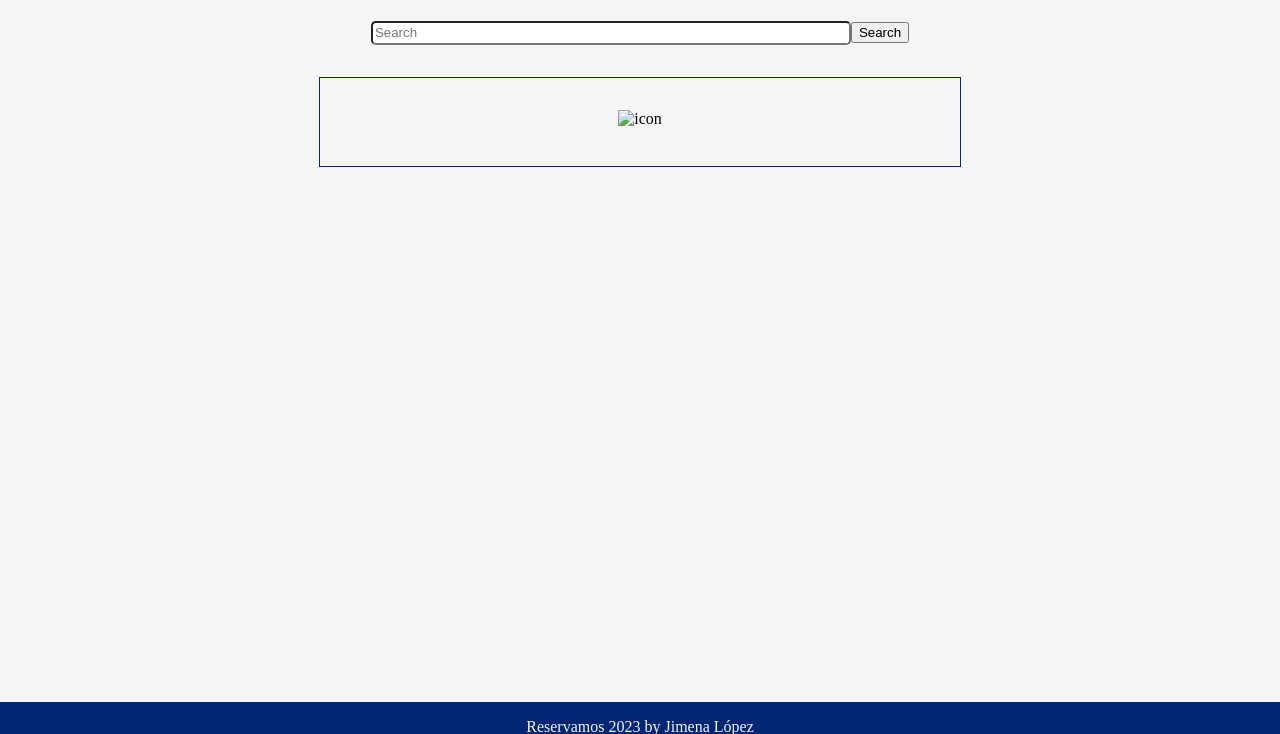
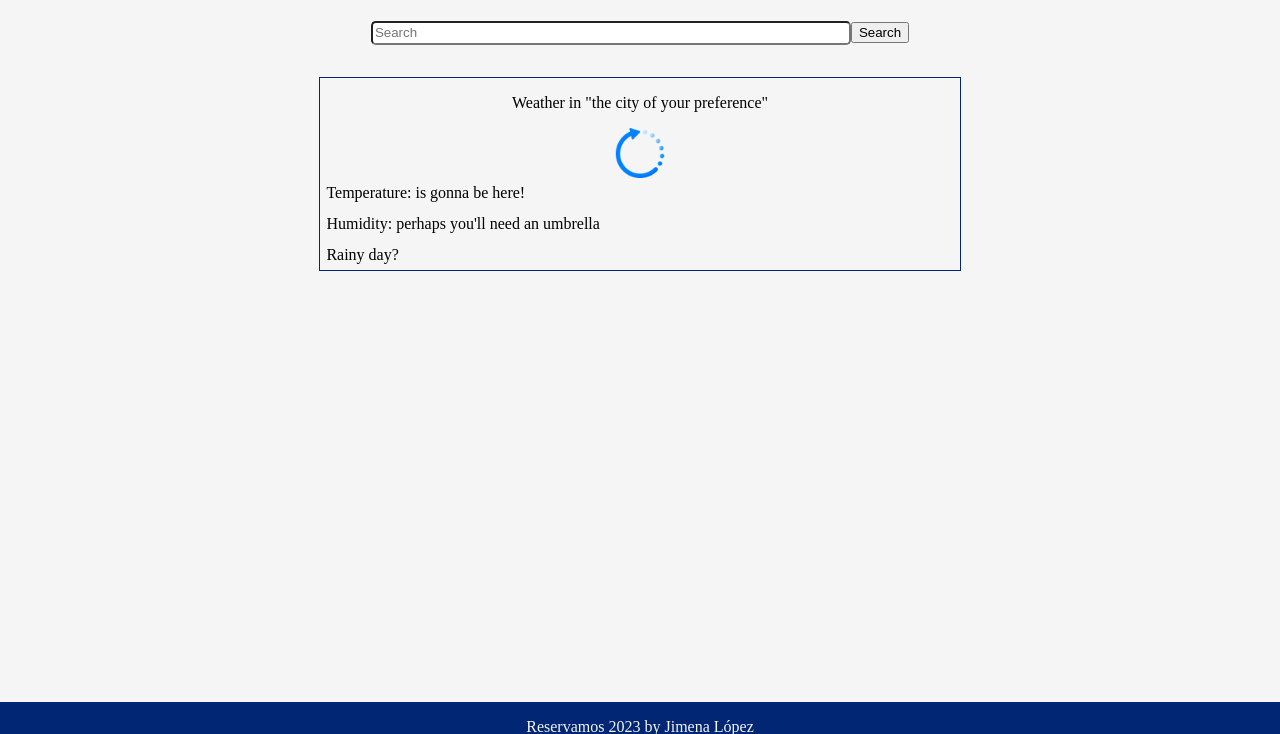
Before and after one commit to menamilochomil/WeatherForecast, a website: page src/index.html in a window 1280 px wide. Shown: the part 66-800 px from the top of the page. Drawn offline with Linux system fonts and the light colour scheme.

Commit message:
style: add loding image to the page

```diff
--- a/src/index.html
+++ b/src/index.html
@@ -19,11 +19,11 @@
         </form>
 
         <section class="current-weather">
-            <p id="current-name"></p>
-            <img src="" alt="icon" id="current-icon" />
-            <p id="current-temp" class="items-current "></p>
-            <p id="current-humidity" class="items-current "></p>
-            <p id="current-description" class="items-current "></p>
+            <p id="current-name">Weather in "the city of your preference"</p>
+            <img src="./img/loading.png" alt="icon" id="current-icon" width="50px"/>
+            <p id="current-temp" class="items-current ">Temperature: is gonna be here!</p>
+            <p id="current-humidity" class="items-current ">Humidity: perhaps you'll need an umbrella </p>
+            <p id="current-description" class="items-current ">Rainy day?</p>
         </section>
         <section id="weekly-weather-section" >
             <p id="weekly-weather"></p>
--- a/src/index.js
+++ b/src/index.js
@@ -24,8 +24,8 @@ const getData = (data) => {
     .then(data => {
 
       //Rendering the data for the current date
-      document.getElementById('current-temp').innerText = 'Temperature ' + data.daily[0].temp.min + '° /' + data.daily[0].temp.max + '°'
-      document.getElementById('current-humidity').innerText = 'Humidity ' + data.daily[0].humidity + '%'
+      document.getElementById('current-temp').innerText = 'Temperature: ' + data.daily[0].temp.min + '° /' + data.daily[0].temp.max + '°'
+      document.getElementById('current-humidity').innerText = 'Humidity: ' + data.daily[0].humidity + '%'
       document.getElementById('current-icon').src = 'https://openweathermap.org/img/wn/' + data.daily[0].weather[0].icon + '.png';
       document.getElementById('current-description').innerText = data.daily[0].weather[0].description
 
```
Also changed, not shown: src/img/loading.png (added).
